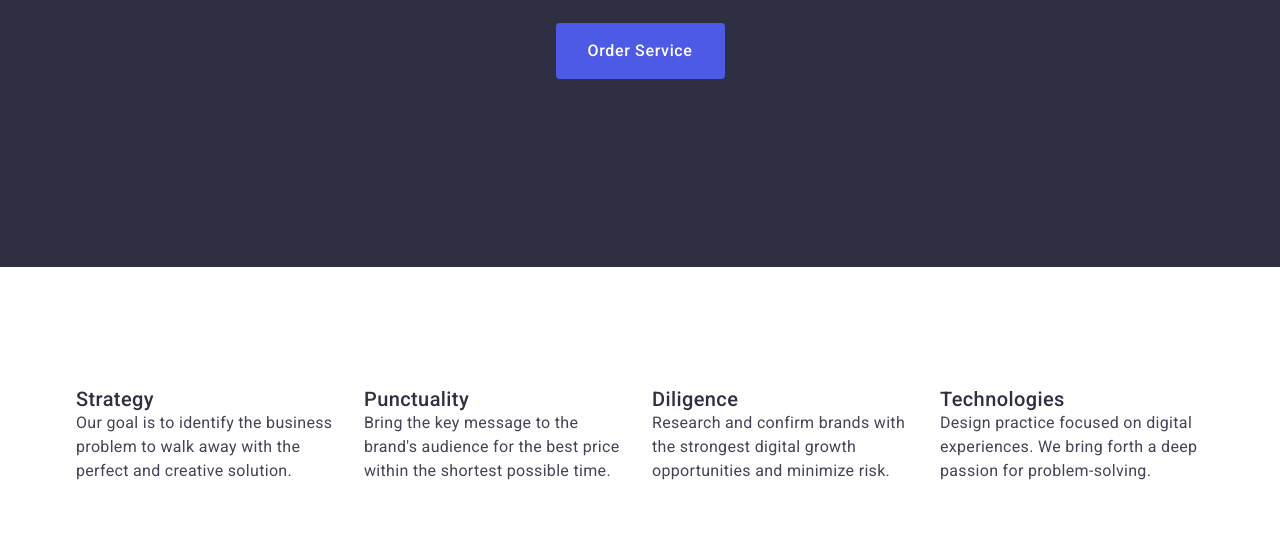
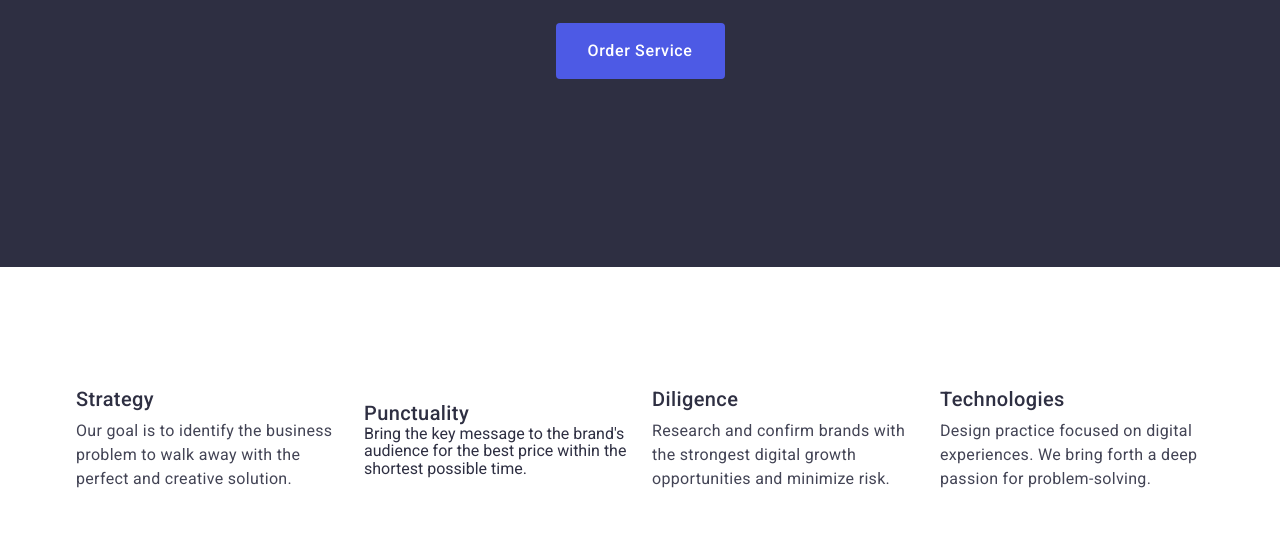
Before and after one commit to kkseni/goit-markup-hw-03-sa04iz, a plain HTML site: page index.html in a window 1280 px wide. Shown: the part 406-952 px from the top of the page. Drawn offline with nearby package versions, Linux system fonts and the light colour scheme.

Commit message:
fix foto,features section

```diff
--- a/css/styles.css
+++ b/css/styles.css
@@ -205,6 +205,10 @@
   gap: 24px;
 }
 
+.features-content {
+  padding-top: 8px;
+}
+
 .features-item {
   width: calc((100% - 3 * 24px) / 4);
 }
@@ -312,6 +316,7 @@
 .portfolio-item {
   width: 360px;
 }
+
 img {
   display: block;
 }
--- a/index.html
+++ b/index.html
@@ -81,7 +81,7 @@
             </li>
             <li class="features-item">
               <h3 class="features-title">Punctuality</h3>
-              <p class="features-content">
+              <p class="≠">
                 Bring the key message to the brand's audience for the best price
                 within the shortest possible time.
               </p>
@@ -148,7 +148,7 @@
             </li>
             <li class="team-foto">
               <img
-                src="./images/img.jpg"
+                src="./images/img-10.jpg"
                 width="264"
                 height="260"
                 alt="Daniel Wilson"
```
Also changed, not shown: images/img-10.jpg (renamed from images/img.jpg), 1 other file.
